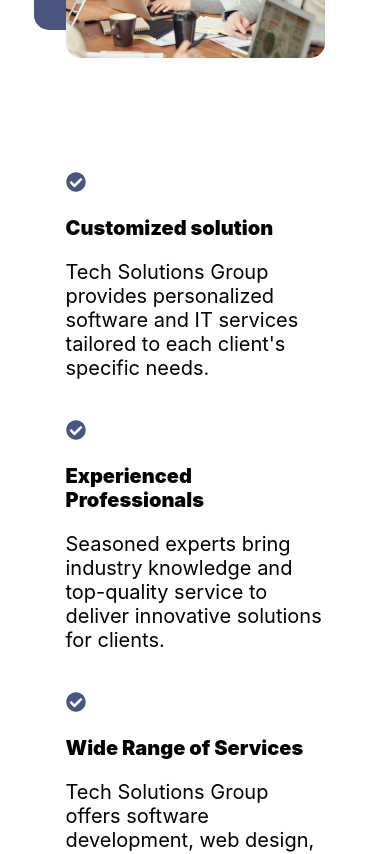
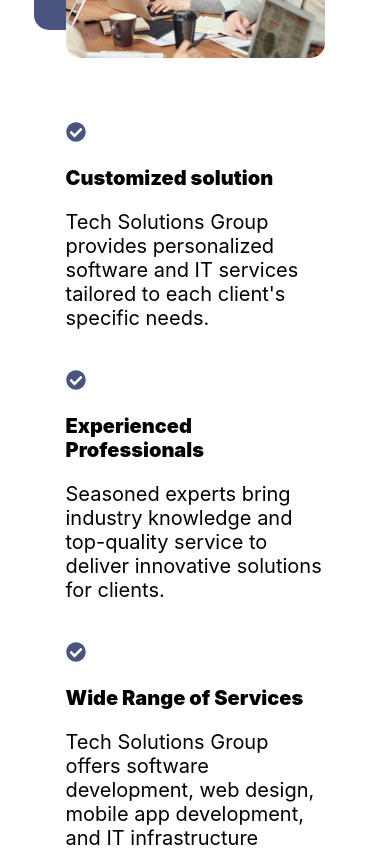
Before and after one commit to PotatoDoge/startup-website, a React (Create React App) app: page / in a window 390 px wide. Shown: the part 2180-3034 px from the top of the page. Built offline with nearby package versions, Linux system fonts and the light colour scheme.

Commit message:
Make whyus component responsive

```diff
--- a/src/components/WhyUs/WhyUs.css
+++ b/src/components/WhyUs/WhyUs.css
@@ -198,6 +198,7 @@
     .why-us-right-text {
         width: 70%; /* Full width */
         margin-bottom: 100px;
+        margin-top: -50px;
     }
 
     .why-us-reason {
```
